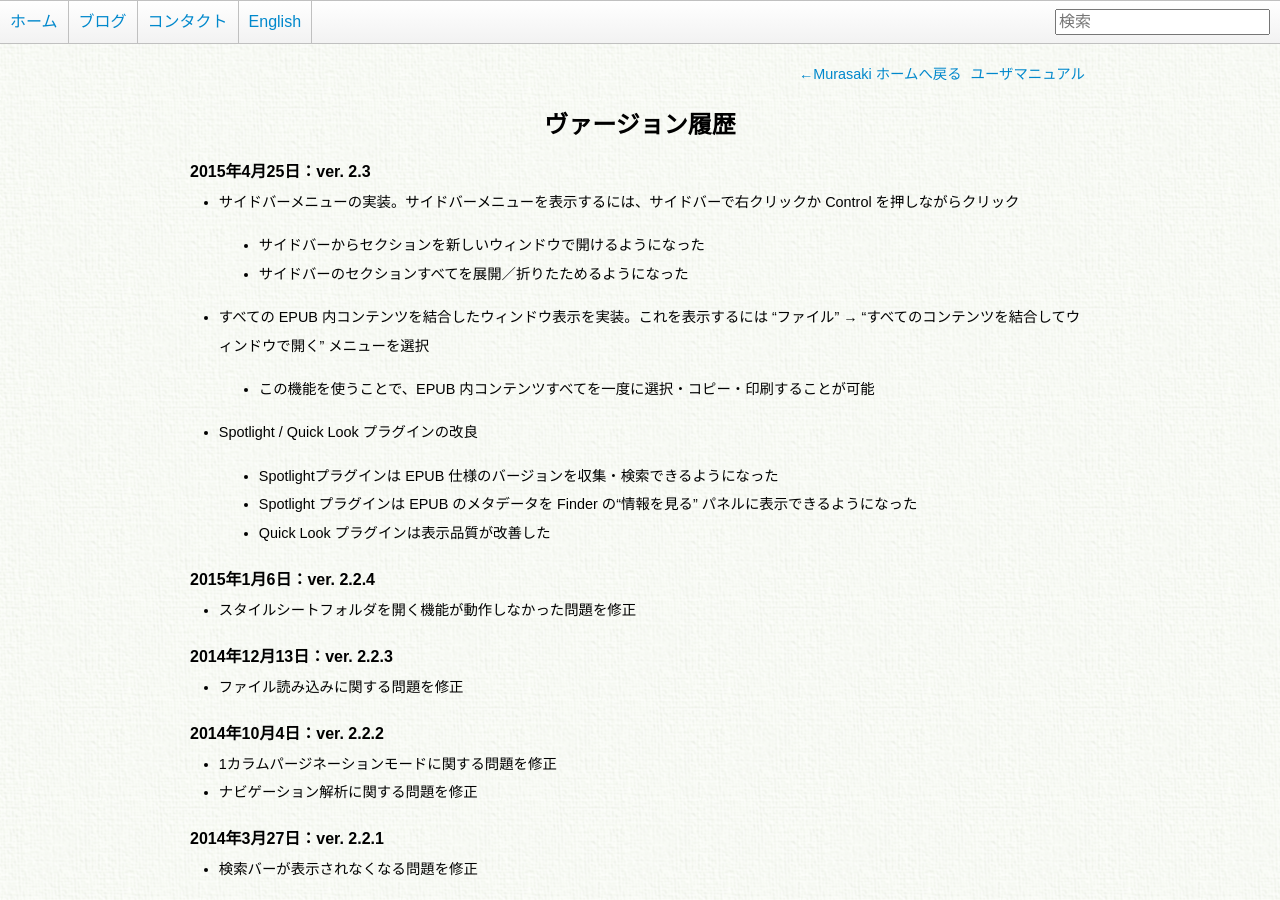
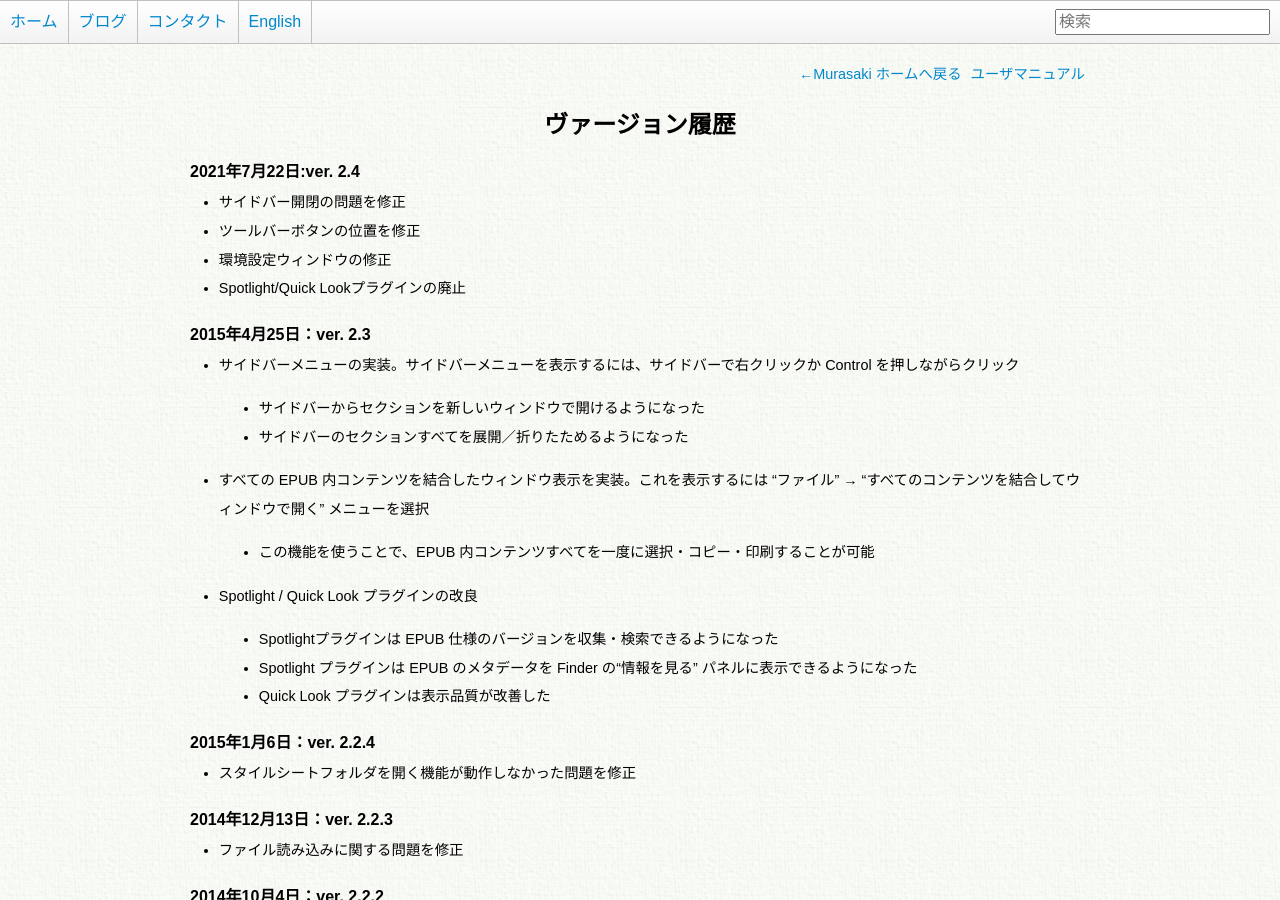
Before and after one commit to GenjiApp/genjiapp.github.io, a Jekyll site: the page built from mac/murasaki/history.html, in a window 1280 px wide and 900 px high. Built offline with Jekyll 4.4.1, drawn with Linux system fonts in a browser that asks for light colours.

Commit message:
new release Murasaki v2.4

```diff
--- a/mac/murasaki/history.html
+++ b/mac/murasaki/history.html
@@ -14,6 +14,12 @@
   <h1>ヴァージョン履歴</h1>
 
   <dl>
+    <dt>2021年7月22日:ver. 2.4</dt>
+    <dd>サイドバー開閉の問題を修正</dd>
+    <dd>ツールバーボタンの位置を修正</dd>
+    <dd>環境設定ウィンドウの修正</dd>
+    <dd>Spotlight/Quick Lookプラグインの廃止</dd>
+
     <dt>2015年4月25日：ver. 2.3</dt>
     <dd>サイドバーメニューの実装。サイドバーメニューを表示するには、サイドバーで右クリックか Control を押しながらクリック
       <ul>
--- a/mac/murasaki/history_en.html
+++ b/mac/murasaki/history_en.html
@@ -13,6 +13,12 @@
 
   <h1>Version History</h1>
   <dl>
+    <dt>2021-8-22: ver. 2.4</dt>
+    <dd>Fixed sidebar epanding/collapsing problem</dd>
+    <dd>Fixed toolbar item problem</dd>
+    <dd>Fixed Preferences Window</dd>
+    <dd>Removed Spotlight/Quick Look plugins</dd>
+
     <dt>2015-4-25: ver. 2.3</dt>
     <dd>Implemented a sidebar context menu. To show it, right-click or control-click at sidebar
       <ul>
--- a/mac/murasaki/index.html
+++ b/mac/murasaki/index.html
@@ -20,7 +20,7 @@
       <li><img src="img/search.png"/></li>
       <li><img src="img/dictionary.png"/></li>
       <li><img src="img/vertical.png"/></li>
-      <li><img src="img/spotlight_quicklook.png"/></li>
+      <!-- <li><img src="img/spotlight_quicklook.png"/></li> -->
     </ul>
   </div>
 
@@ -94,8 +94,8 @@
       </div>
 
       <div>
-        <h3>Spotlight / Quick Look</h3>
-        <p>EPUB 用の Spotlight および Quick Look プラグインが同梱されています。Finder からの検索、プレヴューをかんたんに行うことができます。</p>
+      <!--   <h3>Spotlight / Quick Look</h3> -->
+      <!--   <p>EPUB 用の Spotlight および Quick Look プラグインが同梱されています。Finder からの検索、プレヴューをかんたんに行うことができます。</p> -->
       </div>
     </div>
 
--- a/mac/murasaki/index_en.html
+++ b/mac/murasaki/index_en.html
@@ -20,7 +20,7 @@
       <li><img src="img/search_en.png"/></li>
       <li><img src="img/dictionary_en.png"/></li>
       <li><img src="img/vertical_en.png"/></li>
-      <li><img src="img/spotlight_quicklook_en.png"/></li>
+      <!-- <li><img src="img/spotlight_quicklook_en.png"/></li> -->
     </ul>
   </div>
 
@@ -94,8 +94,8 @@
       </div>
 
       <div>
-        <h3>Spotlight / Quick Look</h3>
-        <p>Murasaki includes Spotlight and Quick Look plug-ins for EPUB. You can search and preview EPUBs in Finder</p>
+        <!-- <h3>Spotlight / Quick Look</h3> -->
+        <!-- <p>Murasaki includes Spotlight and Quick Look plug-ins for EPUB. You can search and preview EPUBs in Finder</p> -->
       </div>
     </div>
 
```
